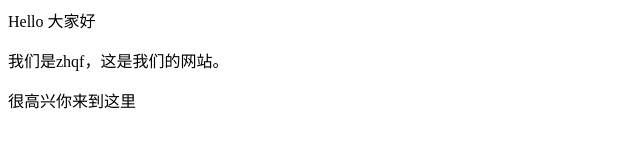
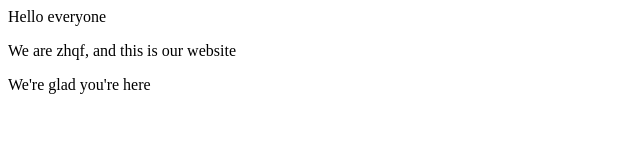
Before and after one commit to zhqf66/zhqf66.github.io, a plain HTML site: page index.html in a window 1280 px wide. Shown: the whole page, without its empty margins (0-640 px from the left). Drawn offline with Linux system fonts and the light colour scheme.

Commit message:
index.html

```diff
--- a/index.html
+++ b/index.html
@@ -1,3 +1,3 @@
-<p>Hello 大家好</p>
-<p>我们是zhqf，这是我们的网站。 </p>
-<p>很高兴你来到这里</p>
+<p>Hello everyone</p>
+<p>We are zhqf, and this is our website</ P>
+<p>We're glad you're here</p>
```
